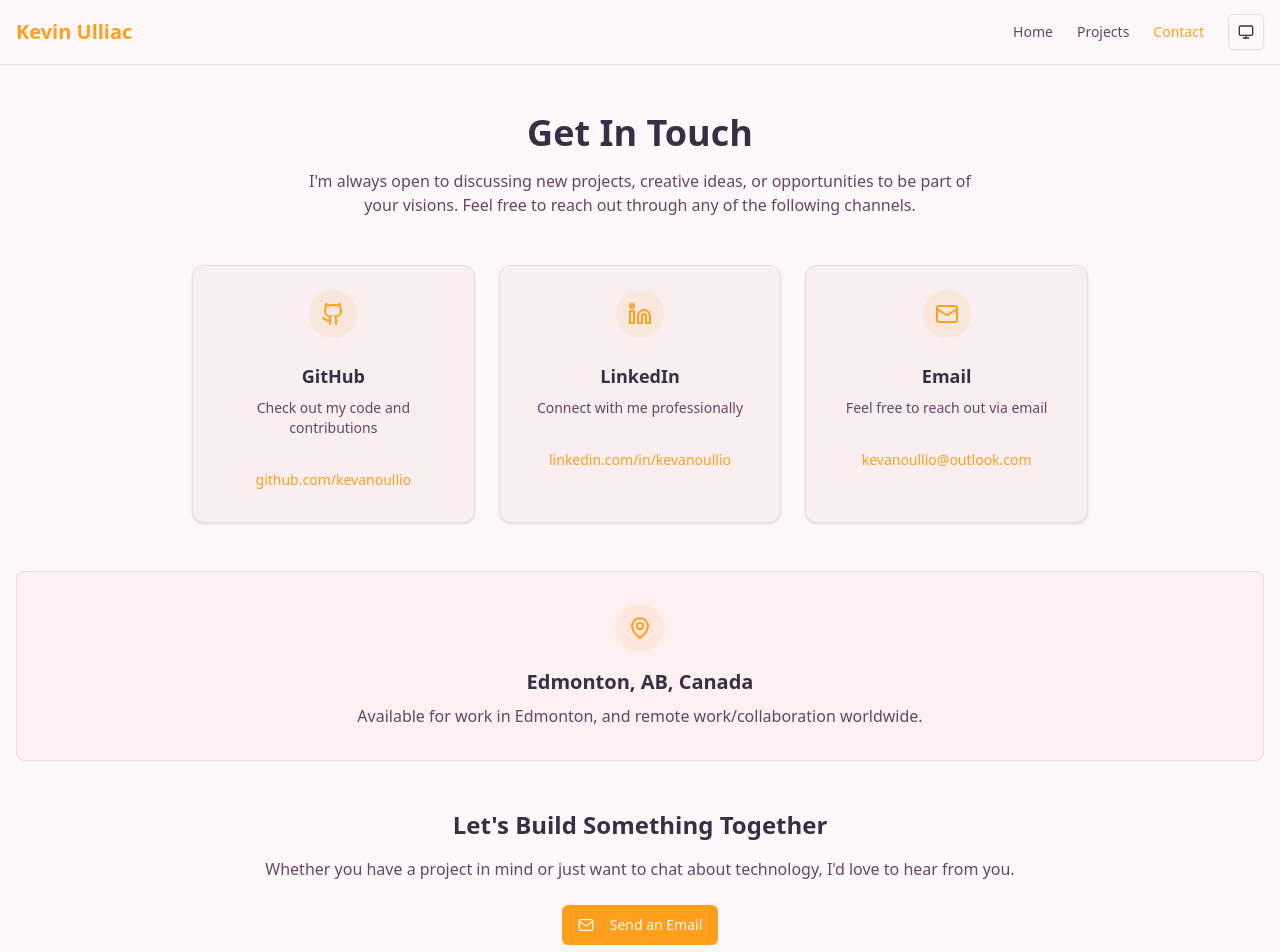
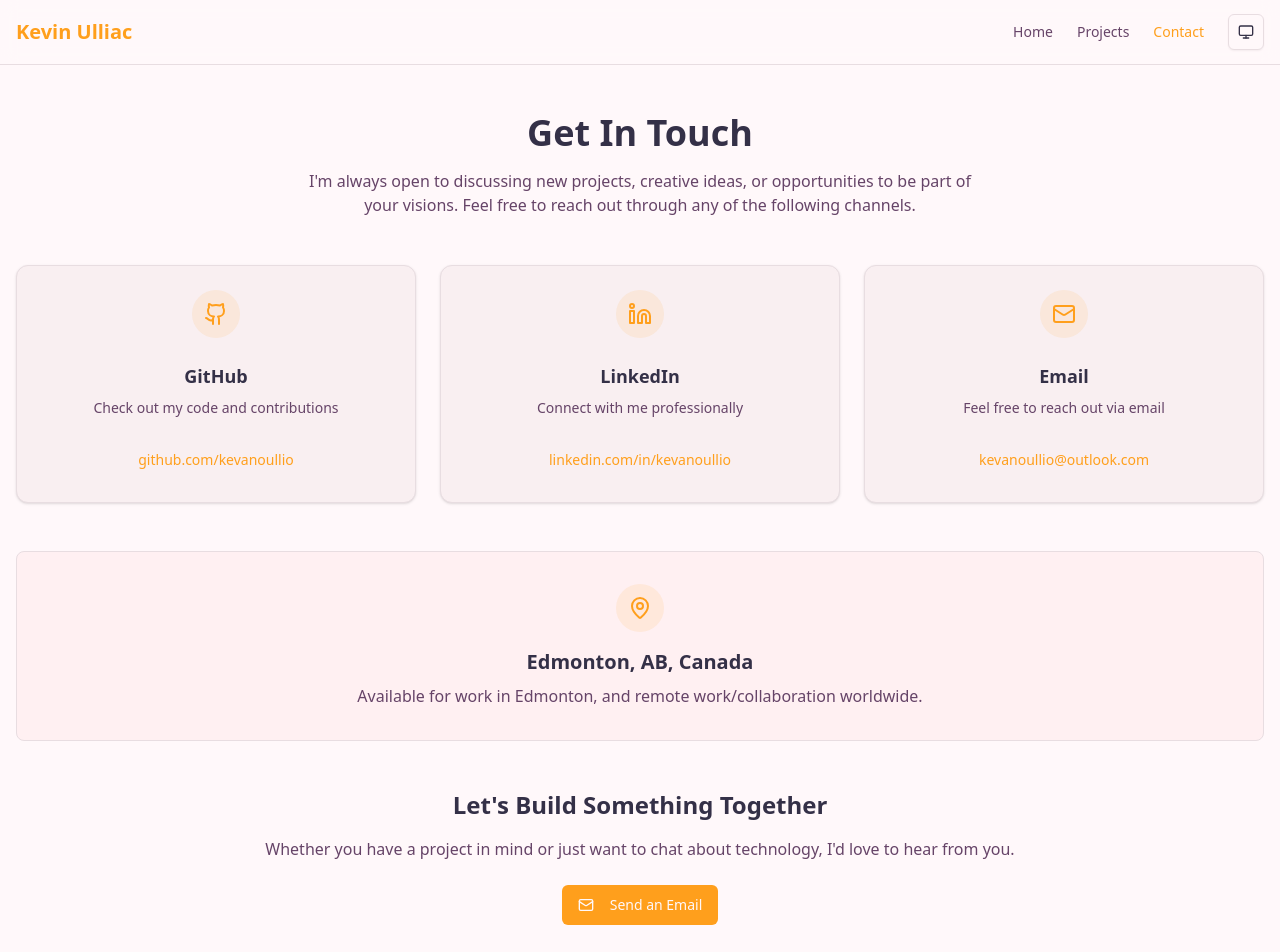
Before and after one commit to kevanoullio/kevanoullio.github.io, a React (Vite) app: page /contact in a window 1280 px wide. Shown: the top 952 px of the page. Built offline with nearby package versions, Linux system fonts and the light colour scheme.

Commit message:
Greatly improved the consistency of sections and containers for all pages.

```diff
--- a/src/pages/Contact.tsx
+++ b/src/pages/Contact.tsx
@@ -28,18 +28,17 @@ const contactMethods = [
 
 export function Contact() {
   return (
-    <div className="py-12">
-      <div className="mx-auto px-4">
-        <div className="mb-12 text-center">
+    <main className="py-12">
+      <div className="container mx-auto px-4">
+        <section className="mb-12 text-center">
           <h1 className="mb-4 text-4xl font-bold">Get In Touch</h1>
           <p className="mx-auto max-w-2xl text-muted-foreground">
             I'm always open to discussing new projects, creative ideas, or opportunities to be
             part of your visions. Feel free to reach out through any of the following channels.
           </p>
-        </div>
+        </section>
 
-        <div className="mx-auto max-w-4xl">
-          <div className="grid gap-6 md:grid-cols-3">
+        <section className="grid gap-6 md:grid-cols-3">
           {contactMethods.map((method) => (
             <Card key={method.title} className="transition-all hover:border-primary/50 hover:shadow-lg">
               <CardHeader className="text-center">
@@ -62,10 +61,9 @@ export function Contact() {
               </CardContent>
             </Card>
           ))}
-          </div>
-        </div>
+        </section>
 
-        <div className="mt-12 rounded-lg border border-border bg-muted/50 p-8">
+        <section className="mt-12 rounded-lg border border-border bg-muted/50 p-8">
           <div className="flex flex-col items-center text-center">
             <div className="mb-4 flex h-12 w-12 items-center justify-center rounded-full bg-primary/10">
               <MapPin className="h-6 w-6 text-primary" />
@@ -75,9 +73,9 @@ export function Contact() {
               Available for work in Edmonton, and remote work/collaboration worldwide.
             </p>
           </div>
-        </div>
+        </section>
 
-        <div className="mt-12 text-center">
+        <section className="mt-12 text-center">
           <h2 className="mb-4 text-2xl font-bold">Let's Build Something Together</h2>
           <p className="mb-6 text-muted-foreground">
             Whether you have a project in mind or just want to chat about technology,
@@ -89,8 +87,8 @@ export function Contact() {
               Send an Email
             </a>
           </Button>
+        </section>
       </div>
-      </div>
-    </div>
+    </main>
   )
 }
--- a/src/pages/Home.tsx
+++ b/src/pages/Home.tsx
@@ -6,10 +6,11 @@ import viteLogo from "../../public/vite.svg"
 
 export function Home() {
   return (
-    <div className="flex flex-col">
+    <main className="py-12">
+      <div className="container mx-auto px-4">
         {/* Hero Section */}
-      <section className="min-h-[80vh]">
-        <div className="flex justify-center p-12">
+        <section className="min-h-[65vh]">
+          <div className="flex justify-center pb-12">
             <img
               src="../../public/kevano_phonebooth.jpg"
               alt="a picture of kevin in front of a phonebooth"
@@ -41,8 +42,8 @@ export function Home() {
         </section>
 
       {/* Features/Skills Section */}
+        {/* Features/Skills Section */}
         <section className="border-t border-border py-20">
-        <div className="container mx-auto px-4">
           <h2 className="mb-12 text-center text-3xl font-bold">What I Do</h2>
           <div className="grid gap-8 md:grid-cols-3">
 
@@ -77,12 +78,11 @@ export function Home() {
             </div>
 
           </div>
-        </div>
         </section>
 
       {/* CTA Section */}
-      <section className="border-t border-border bg-muted/50 py-20">
-        <div className="container mx-auto px-4 text-center">
+        {/* CTA Section */}
+        <section className="border-t border-border bg-muted/50 py-20 text-center">
           <h2 className="mb-4 text-3xl font-bold">Ready to see my work?</h2>
           <p className="mb-8 text-muted-foreground">
             Check out my projects to see what I've been building.
@@ -93,8 +93,8 @@ export function Home() {
               <ArrowRight className="ml-2 h-4 w-4" />
             </Link>
           </Button>
-        </div>
         </section>
       </div>
+    </main>
   )
 }
--- a/src/pages/Projects.tsx
+++ b/src/pages/Projects.tsx
@@ -35,15 +35,14 @@ const projects = [
 
 export function Projects() {
   return (
-    <div className="flex flex-col">
-      <section>
-        <div className="mb-12 text-center">
+    <main className="py-12">
+      <div className="container mx-auto px-4">
+        <section className="mb-12 text-center">
           <h1 className="mb-4 text-4xl font-bold">My Projects</h1>
           <p className="mx-auto max-w-2xl text-muted-foreground">
             Here are some of the projects I've worked on. Each one represents a unique challenge
             and learning experience. Click on any project to explore its code on GitHub.
           </p>
-        </div>
         </section>
 
         <section className="mb-8">
@@ -53,7 +52,7 @@ export function Projects() {
             ))}
           </div>
         </section>
-
       </div>
+    </main>
   )
 }
```
Lines whose indentation alone changed are shown as unchanged.
